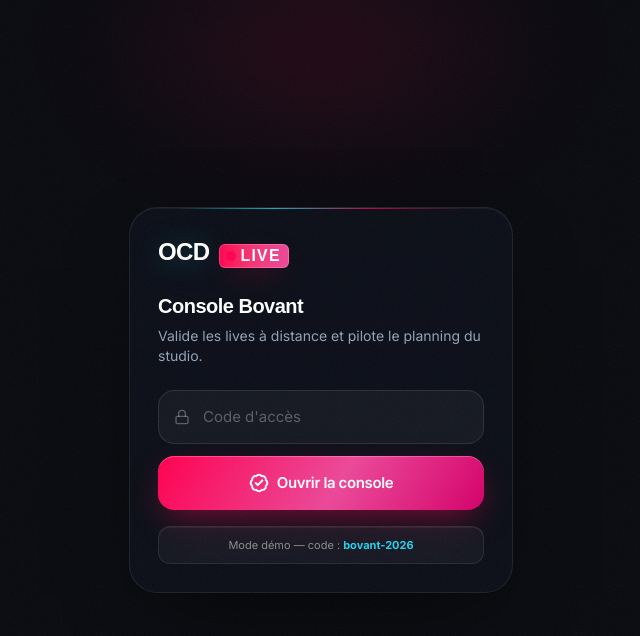
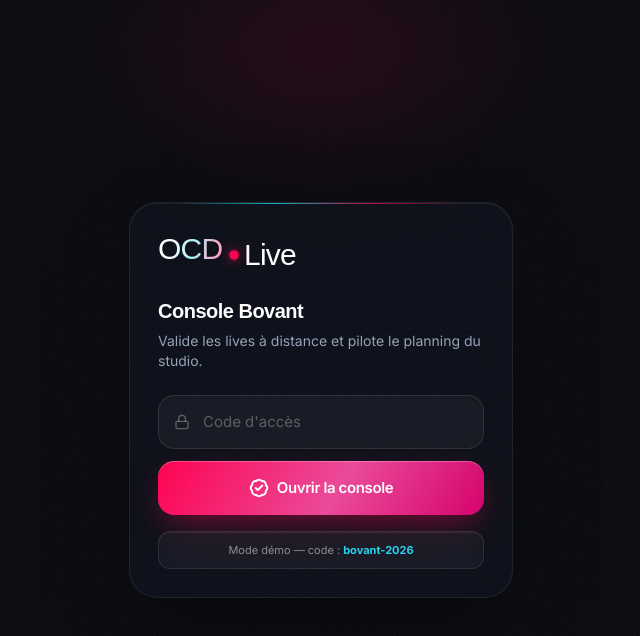
Before and after one commit to tchindagabriel59-arch/ocd-live, a Next.js app: page /admin in a window 1280 px wide. Shown: the top 636 px of the page, without its empty margins (319-959 px from the left). Built offline with nearby package versions, Linux system fonts and the light colour scheme; a web font is replaced by a local one.

Commit message:
Update logo.tsx
a

```diff
--- a/src/components/logo.tsx
+++ b/src/components/logo.tsx
@@ -1,37 +1,14 @@
-/**
- * Logotype OCD Live — pièce maîtresse de l'identité.
- * Lockup typographique : "OCD" display + badge LIVE magenta à point pulsant.
- * Entièrement en em → se scale via text-* sans casser les proportions.
- */
-export function Logo({
-  size = "md",
-  className = "",
-  pulse = true,
-}: {
-  size?: "sm" | "md" | "lg" | "xl";
-  className?: string;
-  pulse?: boolean;
-}) {
-  const sizes = {
-    sm: "text-[15px]",
-    md: "text-[19px]",
-    lg: "text-2xl",
-    xl: "text-4xl sm:text-5xl",
-  } as const;
-
+export function Logo({ size = "md" }: { size?: "sm" | "md" | "lg" }) {
+  const s = size === "sm" ? "text-lg" : size === "lg" ? "text-3xl" : "text-xl";
   return (
-    <span
-      className={`font-display inline-flex select-none items-baseline gap-[0.4em] font-extrabold tracking-tight ${sizes[size]} ${className}`}
-    >
-      <span className="text-white drop-shadow-[0_2px_14px_rgba(0,242,254,0.25)]">
-        OCD
-      </span>
-      <span className="from-live to-mag inline-flex items-center gap-[0.35em] rounded-[0.38em] bg-gradient-to-r px-[0.5em] py-[0.24em] align-baseline text-[0.66em] leading-none font-bold tracking-[0.08em] text-white shadow-[0_10px_28px_-10px_rgba(255,0,80,0.75)] ring-1 ring-white/20 ring-inset">
-        {pulse && (
-          <span className="live-dot" style={{ width: "0.5em", height: "0.5em" }} />
-        )}
-        LIVE
+    <span className={`font-display font-800 tracking-tight ${s}`}>
+      <span className="text-grad">OCD</span>{" "}
+      <span className="relative inline-flex items-center gap-1.5">
+        <span className="live-dot" />
+        <span className="text-white">Live</span>
       </span>
     </span>
   );
 }
+
+export default Logo;
```
